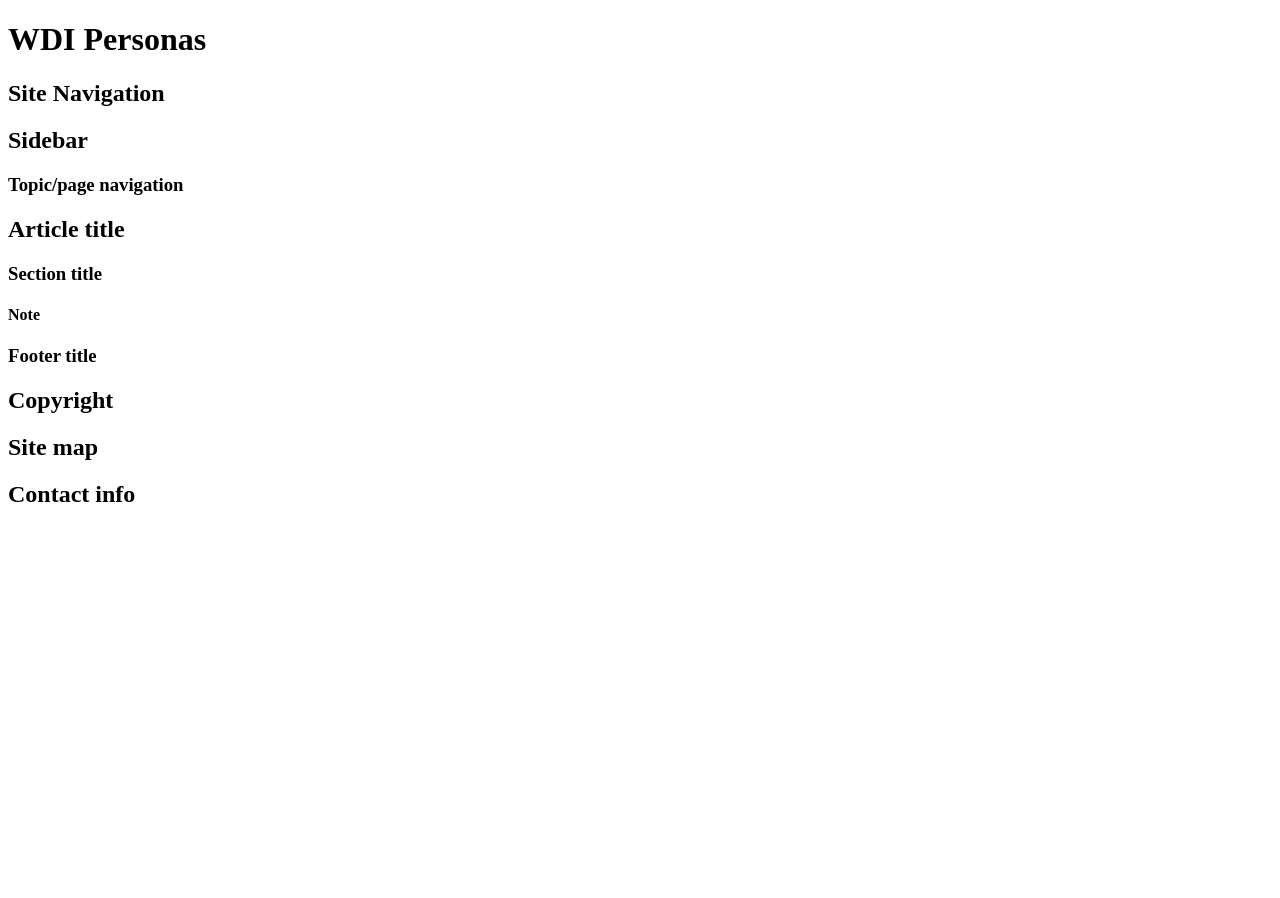
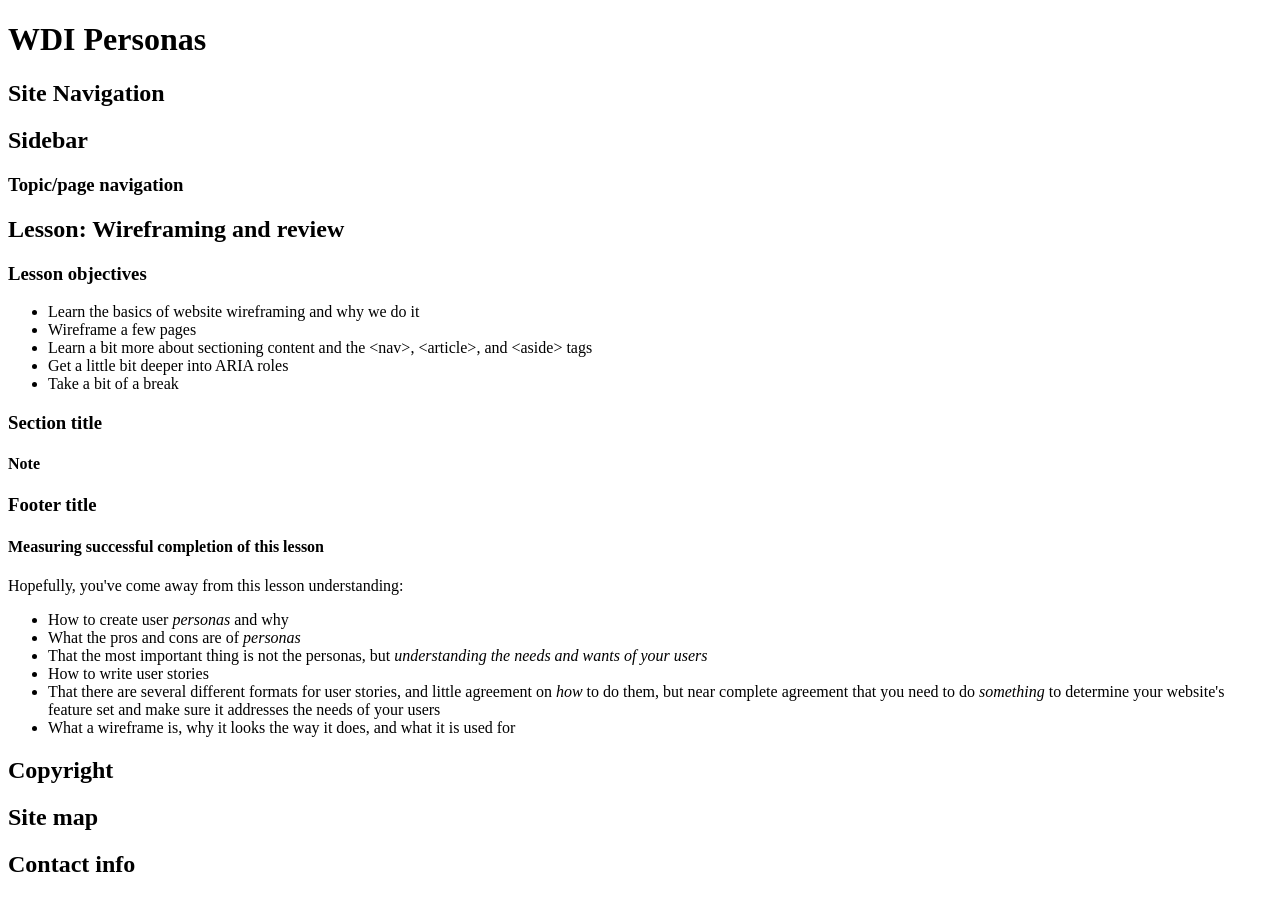
Before and after one commit to xamroc/wdi-personas, a plain HTML site: page index.html in a window 1280 px wide. Before the commit the page ends 800 px from the top, so only its background shows below. Drawn offline with Linux system fonts and the light colour scheme.

Commit message:
Write lesson-objectives and success-measures

```diff
--- a/index.html
+++ b/index.html
@@ -20,8 +20,20 @@
       </aside>
       <article id="lesson">
         <header>
-          <h2>Article title</h2>
-          <!-- lesson objectives here -->
+          <h2>Lesson: Wireframing and review</h2>
+          <section id="lesson-objectives">
+            <h3>Lesson objectives</h3>
+            <ul class="objectives">
+              <li>Learn the basics of website wireframing and why we do it</li>
+              <li>Wireframe a few pages</li>
+              <li>
+                Learn a bit more about sectioning content and the
+                &lt;nav&gt;, &lt;article&gt;, and &lt;aside&gt; tags
+              </li>
+              <li>Get a little bit deeper into ARIA roles</li>
+              <li>Take a bit of a break</li>
+            </ul>
+          </section>
         </header>
         <section>
           <h3>Section title</h3>
@@ -33,7 +45,30 @@
         </section>
         <footer>
           <h3>Footer title</h3>
-          <!-- successful completion measures here -->
+          <section id="success-measures">
+            <h4>Measuring successful completion of this lesson</h4>
+            <p>Hopefully, you've come away from this lesson understanding:</p>
+            <ul class="measures">
+              <li>How to create user <em>personas</em> and why</li>
+              <li>What the pros and cons are of <em>personas</em></li>
+              <li>
+                That the most important thing is not the personas, but
+                <em>understanding the needs and wants of your users</em>
+              </li>
+              <li>How to write user stories</li>
+              <li>
+                That there are several different formats for user stories,
+                and little agreement on <em>how</em> to do them, but near
+                complete agreement that you need to do <em>something</em>
+                to determine your website's feature set and make sure it
+                addresses the needs of your users
+              </li>
+              <li>
+                What a wireframe is, why it looks the way it does, and what
+                it is used for
+              </li>
+            </ul>
+          </section>
           <!-- additional resources here -->
         </footer>
       </article>
```
